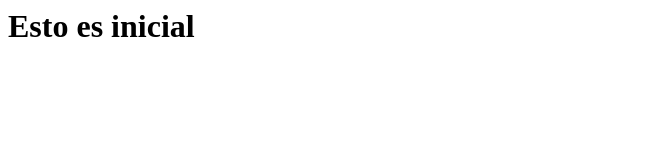
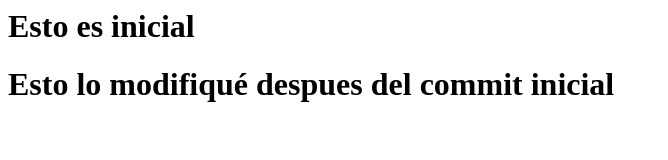
Before and after one commit to 1039622152/PracticaGit, a plain HTML site: page Index.html in a window 1280 px wide. Shown: the whole page, without its empty margins (0-668 px from the left). Drawn offline with Linux system fonts and the light colour scheme.

Commit message:
Archivos modificados index y proyecto

```diff
--- a/Index.html
+++ b/Index.html
@@ -1 +1,2 @@
 <h1>Esto es inicial</h1>
+<h1>Esto lo modifiqué despues del commit inicial</h1>
--- a/Proyecto.js
+++ b/Proyecto.js
@@ -1 +1,2 @@
 console.log("Hola")
+console.log("Hola2")
```
